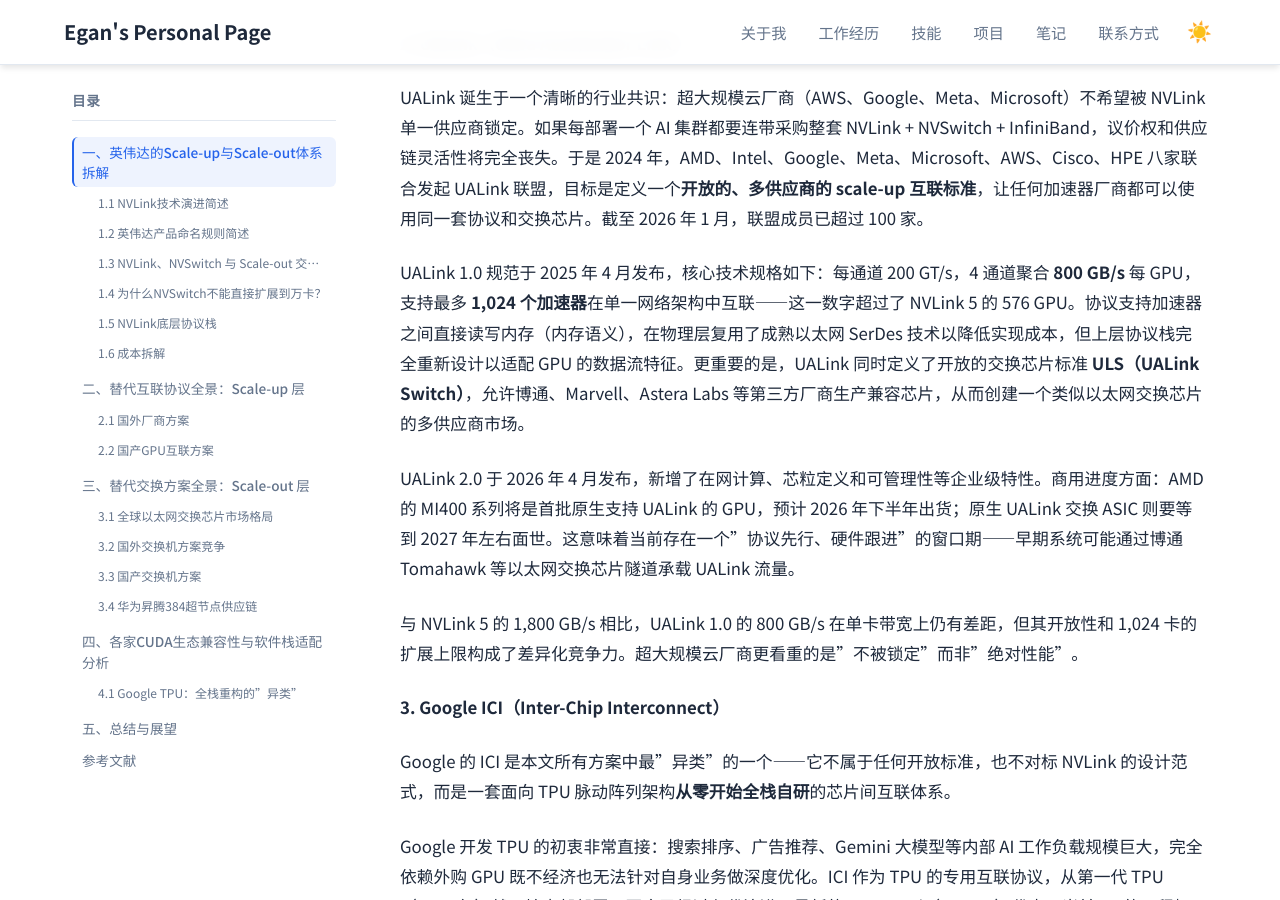
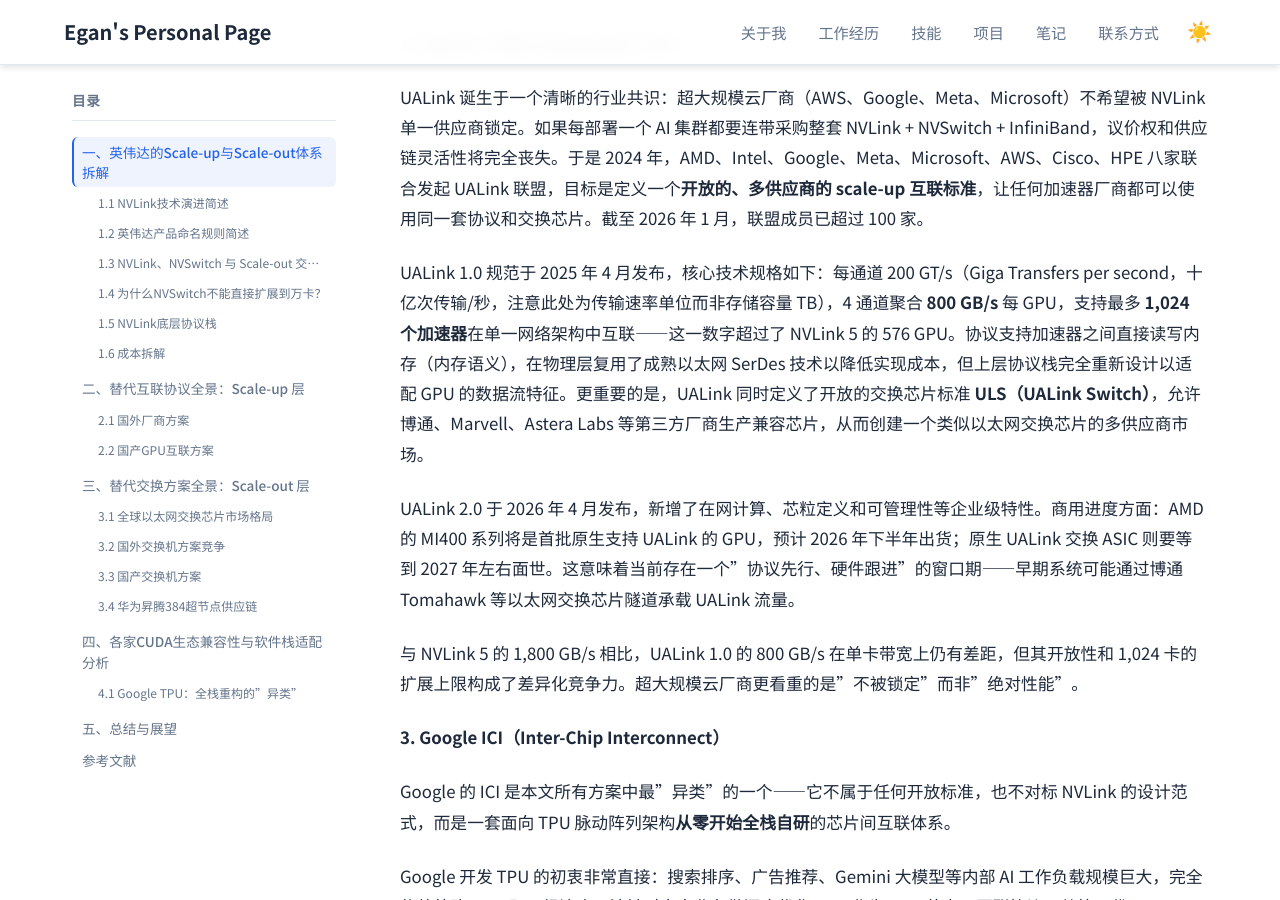
Before and after one commit to Lejun-Hu/Lejun-Hu.github.io, a Jekyll site: the page built from _notes/2026-7-12-GPU_Interconnect_Research.md, in a window 1280 px wide and 900 px high, scrolled down 9455 px. Built offline with Jekyll 4.4.1, drawn with Linux system fonts in a browser that asks for light colours.

Commit message:
refine: UALink段补充GT/s单位解释，避免与TB混淆

```diff
--- a/_notes/2026-7-12-GPU_Interconnect_Research.md
+++ b/_notes/2026-7-12-GPU_Interconnect_Research.md
@@ -176,7 +176,7 @@ XGMI 的设计思路与 NVLink 类似，都是专有的 GPU 直连协议，但
 
 UALink 诞生于一个清晰的行业共识：超大规模云厂商（AWS、Google、Meta、Microsoft）不希望被 NVLink 单一供应商锁定。如果每部署一个 AI 集群都要连带采购整套 NVLink + NVSwitch + InfiniBand，议价权和供应链灵活性将完全丧失。于是 2024 年，AMD、Intel、Google、Meta、Microsoft、AWS、Cisco、HPE 八家联合发起 UALink 联盟，目标是定义一个**开放的、多供应商的 scale-up 互联标准**，让任何加速器厂商都可以使用同一套协议和交换芯片。截至 2026 年 1 月，联盟成员已超过 100 家。
 
-UALink 1.0 规范于 2025 年 4 月发布，核心技术规格如下：每通道 200 GT/s，4 通道聚合 **800 GB/s** 每 GPU，支持最多 **1,024 个加速器**在单一网络架构中互联——这一数字超过了 NVLink 5 的 576 GPU。协议支持加速器之间直接读写内存（内存语义），在物理层复用了成熟以太网 SerDes 技术以降低实现成本，但上层协议栈完全重新设计以适配 GPU 的数据流特征。更重要的是，UALink 同时定义了开放的交换芯片标准 **ULS（UALink Switch）**，允许博通、Marvell、Astera Labs 等第三方厂商生产兼容芯片，从而创建一个类似以太网交换芯片的多供应商市场。
+UALink 1.0 规范于 2025 年 4 月发布，核心技术规格如下：每通道 200 GT/s（Giga Transfers per second，十亿次传输/秒，注意此处为传输速率单位而非存储容量 TB），4 通道聚合 **800 GB/s** 每 GPU，支持最多 **1,024 个加速器**在单一网络架构中互联——这一数字超过了 NVLink 5 的 576 GPU。协议支持加速器之间直接读写内存（内存语义），在物理层复用了成熟以太网 SerDes 技术以降低实现成本，但上层协议栈完全重新设计以适配 GPU 的数据流特征。更重要的是，UALink 同时定义了开放的交换芯片标准 **ULS（UALink Switch）**，允许博通、Marvell、Astera Labs 等第三方厂商生产兼容芯片，从而创建一个类似以太网交换芯片的多供应商市场。
 
 UALink 2.0 于 2026 年 4 月发布，新增了在网计算、芯粒定义和可管理性等企业级特性。商用进度方面：AMD 的 MI400 系列将是首批原生支持 UALink 的 GPU，预计 2026 年下半年出货；原生 UALink 交换 ASIC 则要等到 2027 年左右面世。这意味着当前存在一个"协议先行、硬件跟进"的窗口期——早期系统可能通过博通 Tomahawk 等以太网交换芯片隧道承载 UALink 流量。
 
```
